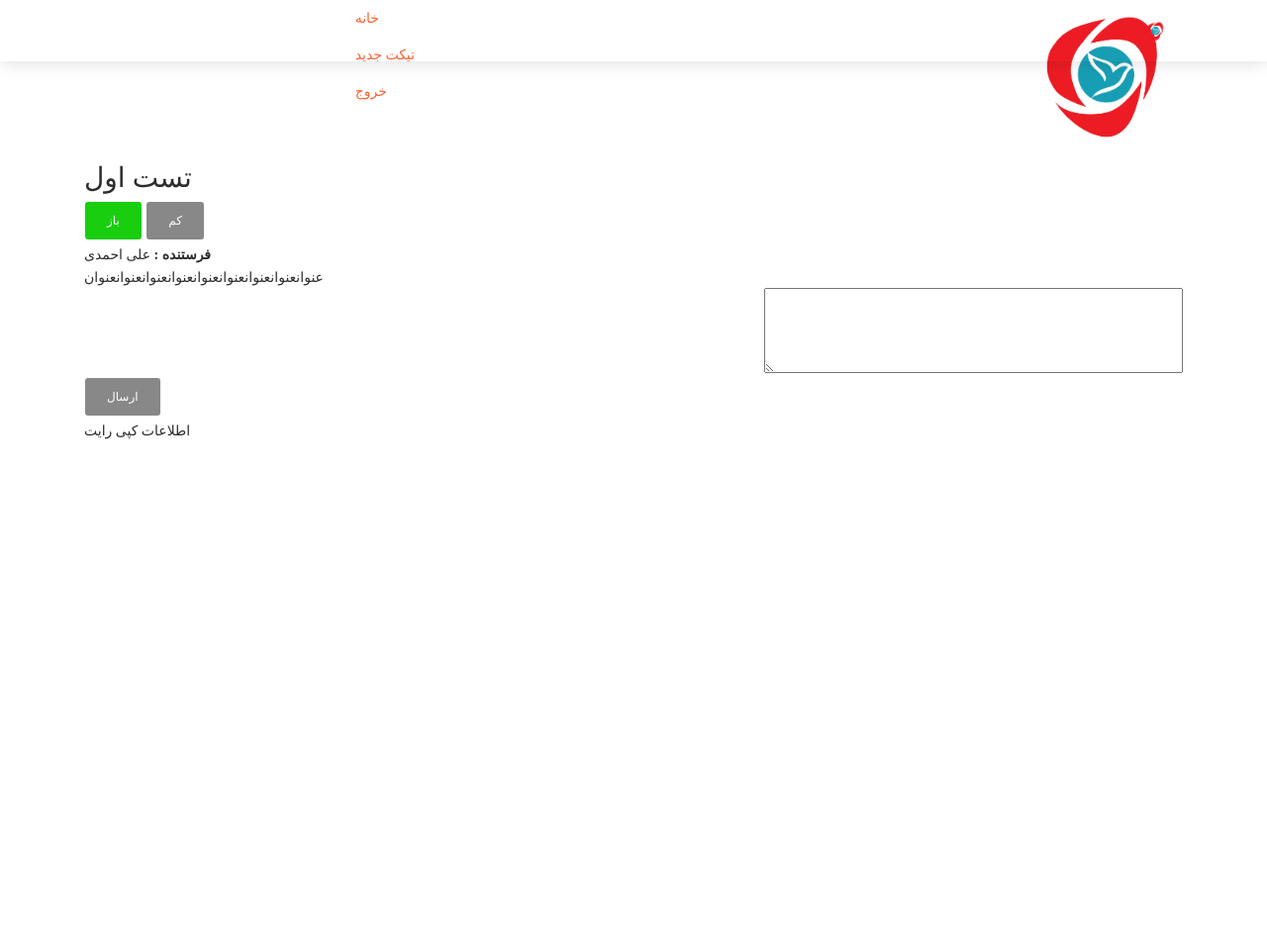
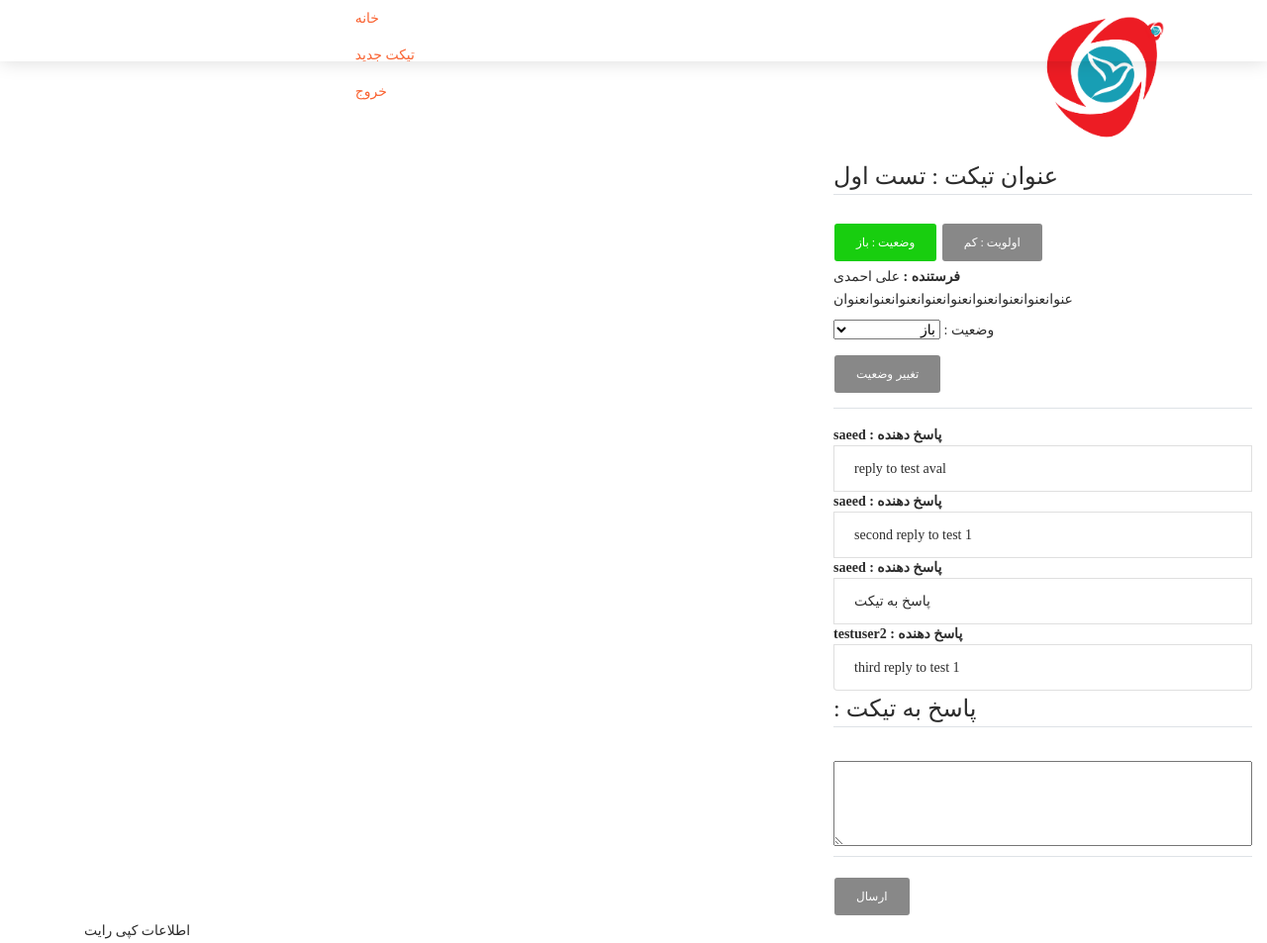
Before and after one commit to wikiccu/andishbonyan_tiket, a Django app: page /1 in a window 1280 px wide. Shown: the whole page at 99% size. Before the commit the page ends 444 px from the top, so only its background shows below. Run offline with Django 3.2, Linux system fonts and the light colour scheme; a user stored in the database is signed in; data comes from the database, SQL or seed files in the repository; both versions use the stored data as it was before the commit; some libraries are stand-ins or nearby versions; some web fonts are replaced.

Commit message:
some minor improvments

```diff
--- a/templates/listing.html
+++ b/templates/listing.html
@@ -1,23 +1,61 @@
 {% extends 'base.html' %}
 {% load static %}
 {% block content %}
-  <div class="container">
+  <div class="content-section content-center">
+    <div class="row">
+      <div class="col-sm-12">
+      <fieldset class="form-group">
+      <legend class="border-bottom mb-4">عنوان تیکت : {{ listing.title }}</legend>
+      <span class="btn btn-alert">اولویت : {{ listing.olaviat }} </span> <span class="btn btn-success"> وضعیت : {{ listing.vaziat }} </span>
+        <p><b> فرستنده : </b> {{ listing.cuser.first_name }} {{ listing.cuser.last_name }}</p>
+        {{ listing.description }}
+      </div>
+      </fieldset>
+    </div>
     <div class="row">
       <div class="col-sm-12">
 
-        <h3>{{ listing.title }}</h3> <span class="btn btn-alert"> {{ listing.olaviat }} </span> <span class="btn btn-success"> {{ listing.vaziat }} </span>
-        <p><b> فرستنده : </b> {{ listing.cuser.first_name }} {{ listing.cuser.last_name }}</p>
-        {{ listing.description }}
+          <form id="login-form" method="POST" class="form-account" action="{% url 'listing' listing.id %}">
+            {% csrf_token %}
+            <div class="form-group"> وضعیت :
+                <select class="input-field" name="vaziat" id="vaziat">
+                    {% for key,value in vaziatha.items %}
+                      <option value="{{ value }}"
+                      {% if value == listing.vaziat %}
+                          selected
+                      {% endif %}
+                      >{{ value }}</option>
+                    {% endfor %}
+                </select>
+            </div>
+            <div class="form-group">
+              <input  class="btn btn-outline-info " name="change" type="submit" value="تغییر وضعیت">
+            </div>
+        </form>
+        <div class="border-top pt-3">
+          <ul class="list-group">
+            {% for reply in replys %}
+              <li class="m2"><b>پاسخ دهنده : {{reply.wuser}} </b><li>
+              <li class="list-group-item ">{{reply.reply_message}} </li>
+            {% endfor %}
+          </ul>
+        </div>
       </div>
     </div>
     <div class="row">
       <div class="col-sm-12">
-
         <form id="login-form" method="POST" class="form-account" action="{% url 'listing' listing.id %}">
           {% csrf_token %}
-          <textarea class="input-field" id="reply" name="reply" rows="4" cols="50"></textarea>
-          <input  class="btn btn-dark " name="submit" type="submit" value="ارسال">
-        </form>
+            <fieldset class="form-group">
+                <legend class="border-bottom mb-4">پاسخ به تیکت :</legend>
+            </fieldset>
+            <div class="form-group">
+              <textarea class="input-field" id="reply" name="reply" rows="4" cols="50"></textarea>
+            </div>
+            <div class="border-top pt-3">
+              <input  class="btn btn-dark " name="submit" type="submit" value="ارسال">
+            </div>
+          </form>
         </div>
     </div>
   </div>
--- a/users/inputs.py
+++ b/users/inputs.py
@@ -1,8 +1,11 @@
-vaziatha = ["باز" , "بسته " , " در حال بررسی"]
-olaviatha = ["کم", "متوسط" , "خیلی زیاد" , "بحرانی"]
-# olaviatha={
-#   'low':'کم',
-#   'mid':'متوسط',
-#   'high':'خیلی زیاد',
-#   'critical':'بحرانی',
-# }
+olaviatha={
+  'low':'کم',
+  'mid':'متوسط',
+  'high':'خیلی زیاد',
+  'critical':'بحرانی',
+}
+vaziatha={
+  'open':'باز',
+  'close':'بسته',
+  'progress':'در حال بررسی',
+}
--- a/users/models.py
+++ b/users/models.py
@@ -7,7 +7,6 @@
   olaviat = models.CharField(max_length=20, verbose_name="اولویت")
   vaziat = models.CharField(max_length=20, default="باز", verbose_name="وضعیت")
   cuser = models.ForeignKey(User, on_delete=models.CASCADE, default=None, verbose_name="کاربر")
-  erja = models.IntegerField(max_length=100, default=0, verbose_name="ارجاع به")
 
   def __str__(self):
     return f'{self.title}'
--- a/users/views.py
+++ b/users/views.py
@@ -80,16 +80,22 @@
     user = request.user
     # Return 404 error if no object found
     listing = get_object_or_404(Inqueries, pk=listing_id)
-    replys = Reply.objects.filter()
+    replys = Reply.objects.filter(reply_to=listing_id)
     #get_object_or_404(Reply, pk=listing_id)
+
+    if request.method == 'POST':
+        if request.POST.get('change', False):
+            u=inq
+            u.vaziat = request.POST['vaziat']
+            u.save()
+            return redirect('listing',listing_id)
+        elif request.POST.get('submit', False):
+            rmsg = request.POST['reply']
+            p=Reply.objects.create(reply_to=inq,wuser=user,reply_message=rmsg)
+
     context = {
         'listing': listing,
+        'replys': replys,
+        'vaziatha': vaziatha
     }
-    if request.method == 'POST':
-        rmsg = request.POST['reply']
-        p=Reply.objects.create(reply_to=inq,wuser=user,reply_message=rmsg)
-
-
-
-
     return render(request, 'listing.html',context=context)
```
Also changed, not shown: templates/new_tiket.html (+19 -13 lines), db.sqlite3, users/migrations/0009_remove_inqueries_erja.py (added).
